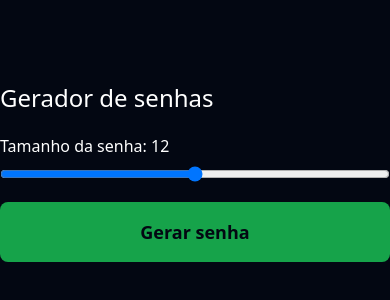
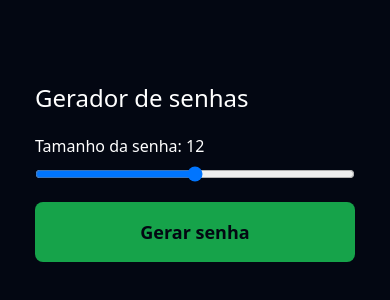
Before and after one commit to Ericodesenvolvedor/gerador-de-senhas-simples, a website: page index.html in a window 390 px wide. Shown: the part 240-540 px from the top of the page. Drawn offline with Linux system fonts and the light colour scheme.

Commit message:
fix: tentativa de responsividade container.

```diff
--- a/index.html
+++ b/index.html
@@ -7,7 +7,7 @@
     <link rel="stylesheet" href="./src/css/dist/tailwind-out.css" />
 </head>
 <body class="bg-gray-950 grid place-items-center h-screen">
-    <main class="max-w-lg w-full">
+    <main class="max-w-xs md:max-w-lg w-full">
         <form class="w-full">
             <fieldset class="w-full flex flex-col gap-5 mb-5">
                 <legend class="text-white mb-5 text-2xl">Gerador de senhas</legend>
```
Also changed, not shown: src/css/dist/tailwind-out.css.
